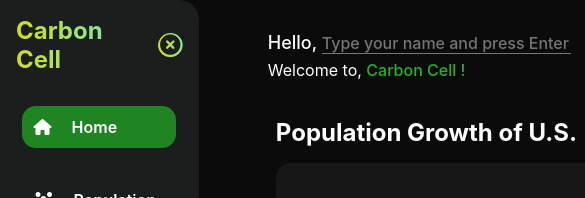
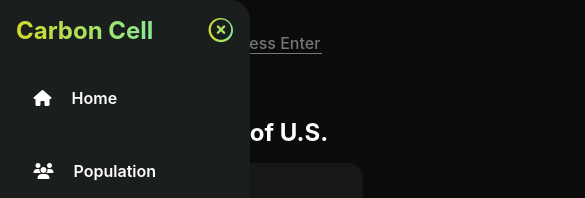
Before and after one commit to trishaDas13/carbon_cell, a React (Create React App) app: page / in a window 390 px wide. Shown: the top 198 px of the page, 585 px wide, since content can reach past the window. Built offline with nearby package versions, Linux system fonts and the light colour scheme; no server answers.

Commit message:
sidebar minor changes

```diff
--- a/src/components/asidebar/Asidebar.jsx
+++ b/src/components/asidebar/Asidebar.jsx
@@ -5,7 +5,6 @@
 
 const Asidebar = () => {
   const {isShow, setIsShow} = useShow();
-
 
   return (
     <>
@@ -20,6 +19,7 @@
           to="/"
           className={`list_item ${({ isActive }) =>
             isActive ? "active" : ""}`}
+            onClick={() => setIsShow(false)}
         >
           <i className="fa-solid fa-house"></i>
           <span>Home</span>
@@ -28,6 +28,7 @@
           to="/population"
           className={`list_item ${({ isActive }) =>
             isActive ? "active" : ""}`}
+            onClick={() => setIsShow(false)}
         >
           <i className="fa-solid fa-users"></i>
           <span>Population</span>
@@ -36,6 +37,7 @@
           to="/currency"
           className={`list_item ${({ isActive }) =>
             isActive ? "active" : ""}`}
+            onClick={() => setIsShow(false)}
         >
           <i className="fa-solid fa-bitcoin-sign"></i>
           <span>Currency</span>
@@ -44,6 +46,7 @@
           to="/wallet"
           className={`list_item ${({ isActive }) =>
             isActive ? "active" : ""}`}
+            onClick={() => setIsShow(false)}
         >
           <i className="fa-solid fa-wallet"></i>
           <span>Wallet</span>
--- a/src/components/asidebar/aside.scss
+++ b/src/components/asidebar/aside.scss
@@ -8,8 +8,13 @@
   padding: 1rem;
   position: sticky;
   top: 0;
-  left: -100%;
-  transition: all 1s;
+  left: 0;
+  @media (max-width: 1023px){
+    position: absolute;
+    top: 0;
+    left: 0;
+    z-index: 10;
+  }
   .above{
     display: flex;
     align-items: center;
@@ -44,9 +49,5 @@
       color: white;
       transition: 1s ease-in-out;
     }
-    .active{
-        background-color: rgba(40, 219, 40, 0.541);
-        transition: 1s ease-in-out;
-    }
   }
 }
--- a/src/components/header/header.scss
+++ b/src/components/header/header.scss
@@ -8,7 +8,7 @@
   .heading {
     display: flex;
     align-items: center;
-    gap: 50px;
+    gap: 25px;
     .fa-bars {
       font-size: 28px;
       cursor: pointer;
@@ -16,10 +16,6 @@
       background: linear-gradient(to right, #D0D92E, #89E791);
       -webkit-text-fill-color: transparent;
       -webkit-background-clip: text;
-      // display: none;
-      // @media (max-width: 900px){
-      //   display: inline;
-      // }
     }
     .intro {
       .first {
--- a/src/index.scss
+++ b/src/index.scss
@@ -8,9 +8,25 @@
     body{
       background-color: rgb(11,11,11);
       color: white;
+      &::-webkit-scrollbar {
+        width: 10px;
+      }
+
+      /* Track */
+      &::-webkit-scrollbar-track {
+        background: rgb(11,11,11);
+      }
+
+      /* Handle */
+      &::-webkit-scrollbar-thumb {
+        background: rgb(42,176,42);
+        border-radius: 5px;
+      }
+
       .App{
         display: flex;
-        gap: 50px;
+
       }
     }
+
 }
--- a/src/pages/home/home.scss
+++ b/src/pages/home/home.scss
@@ -4,6 +4,7 @@
   flex-direction: column;
   align-items: center;
   padding: 0 0.7rem;
+  flex: 1;
   .home_main{
     width: 100%;
     padding: 0 1rem;
```
